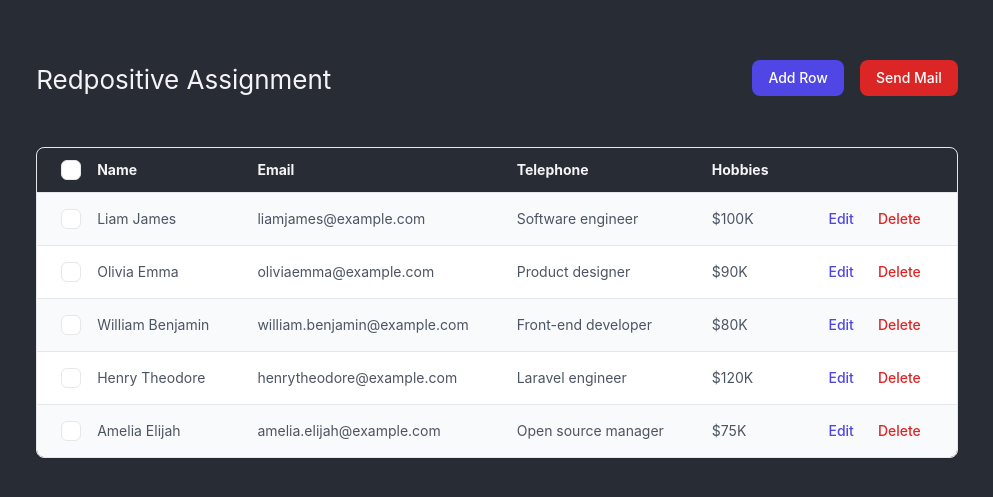
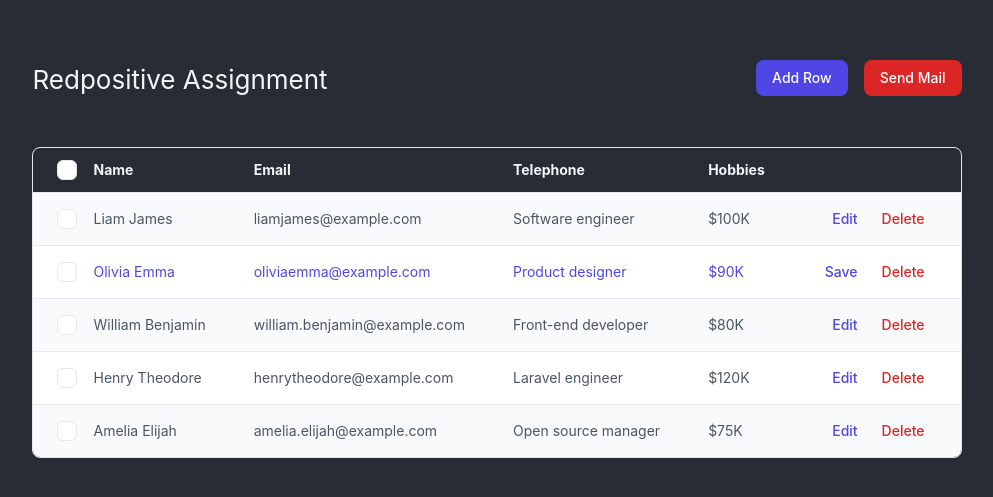
Before and after one commit to sammkinng/frontend, a React (Create React App) app: page / in a window 1280 px wide. Shown: the part 141-638 px from the top of the page, without its empty margins (143-1136 px from the left). Built offline with nearby package versions, Linux system fonts and the light colour scheme.

Commit message:
content editable

```diff
--- a/src/App.tsx
+++ b/src/App.tsx
@@ -43,6 +43,7 @@ function App() {
     },
   ]
 
+  const [editableIndex, setEditableIndex] = useState(1)
   const [showPopup, setShowpopup] = useState(false)
 
   const [areAllChecked, setAllChecked] = useState(false)
@@ -145,14 +146,15 @@ function App() {
                           >
                           </label>
                         </div>
-                        {item.name}
+                        <div contentEditable={editableIndex === idx} className={`${editableIndex === idx ? "text-indigo-600" : ""}`}>
+                          {item.name}</div>
                       </td>
-                      <td className="px-6 py-4 whitespace-nowrap">{item.email}</td>
-                      <td className="px-6 py-4 whitespace-nowrap">{item.phone}</td>
-                      <td className="px-6 py-4 whitespace-nowrap">{item.hobbies}</td>
+                      <td className={`px-6 py-4 whitespace-nowrap ${editableIndex === idx ? "text-indigo-600" : ""}`} contentEditable={editableIndex === idx}>{item.email}</td>
+                      <td className={`px-6 py-4 whitespace-nowrap ${editableIndex === idx ? "text-indigo-600" : ""}`} contentEditable={editableIndex === idx}>{item.phone}</td>
+                      <td className={`px-6 py-4 whitespace-nowrap ${editableIndex === idx ? "text-indigo-600" : ""}`} contentEditable={editableIndex === idx}>{item.hobbies}</td>
                       <td className="text-right px-6 whitespace-nowrap">
                         <a href="javascript:void()" className="py-2 px-3 font-medium text-indigo-600 hover:text-indigo-500 duration-150 hover:bg-gray-50 rounded-lg">
-                          Edit
+                          {editableIndex === idx ? 'Save' : 'Edit'}
                         </a>
                         <button className="py-2 leading-none px-3 font-medium text-red-600 hover:text-red-500 duration-150 hover:bg-gray-50 rounded-lg">
                           Delete
```
Also changed, not shown: src/components/Popup.tsx (+6 -6 lines).
